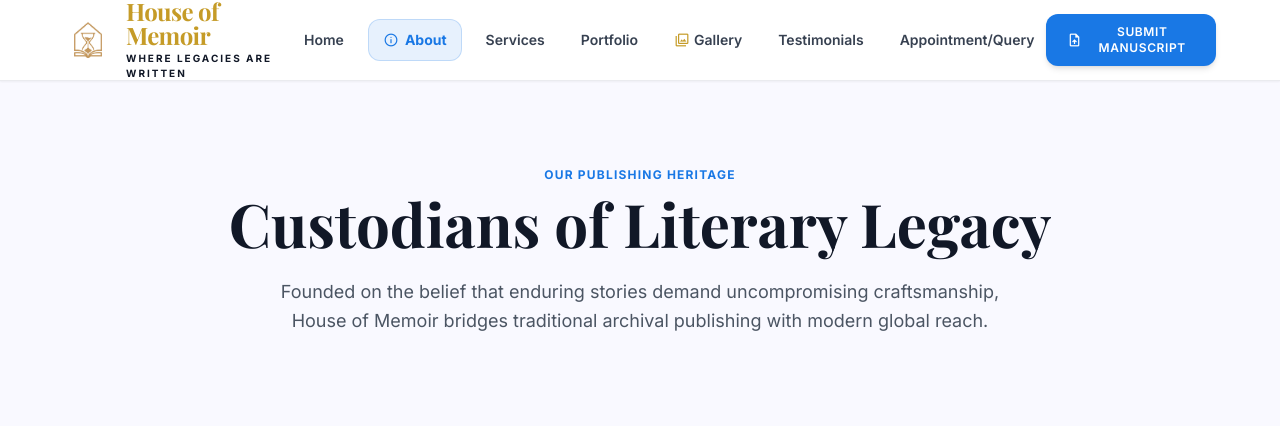
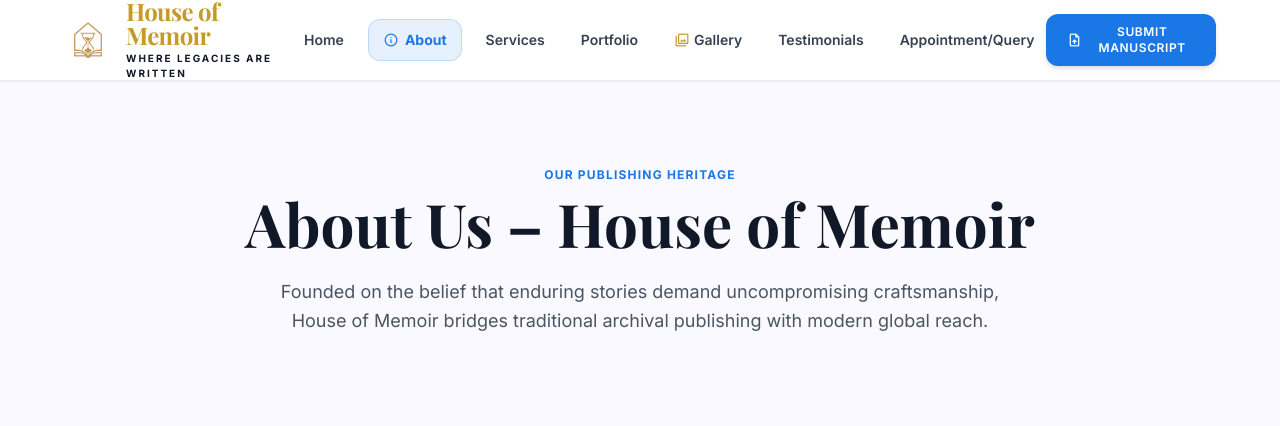
Before and after one commit to Peeyushanand32/house-of-memoir, a website: page about.html in a window 1280 px wide. Shown: the top 426 px of the page. Drawn offline with nearby package versions, Linux system fonts and the light colour scheme; a web font is replaced by a local one.

Commit message:
Update About Us headline to About Us – House of Memoir

```diff
--- a/about.html
+++ b/about.html
@@ -113,7 +113,7 @@
     <!-- Hero Section -->
     <section class="max-w-container-max mx-auto px-margin-mobile md:px-margin-desktop pt-20 pb-16 text-center animate-fade-in-up">
       <span class="text-xs font-bold uppercase tracking-widest text-[#1978e5]">Our Publishing Heritage</span>
-      <h1 class="font-display text-4xl md:text-6xl font-bold text-gray-900 mt-2 mb-6">Custodians of Literary Legacy</h1>
+      <h1 class="font-display text-4xl md:text-6xl font-bold text-gray-900 mt-2 mb-6">About Us – House of Memoir</h1>
       <p class="text-lg text-gray-600 max-w-3xl mx-auto leading-relaxed">
         Founded on the belief that enduring stories demand uncompromising craftsmanship, House of Memoir bridges traditional archival publishing with modern global reach.
       </p>
```
